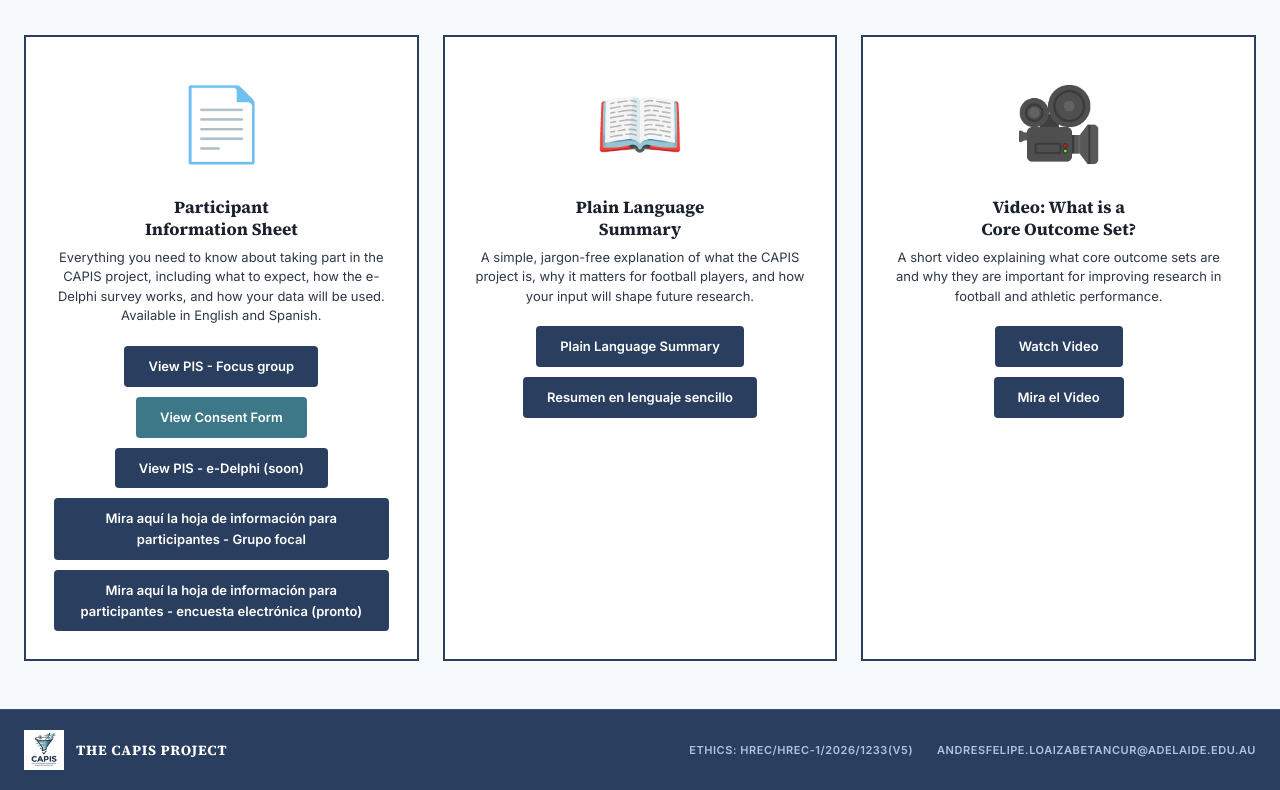
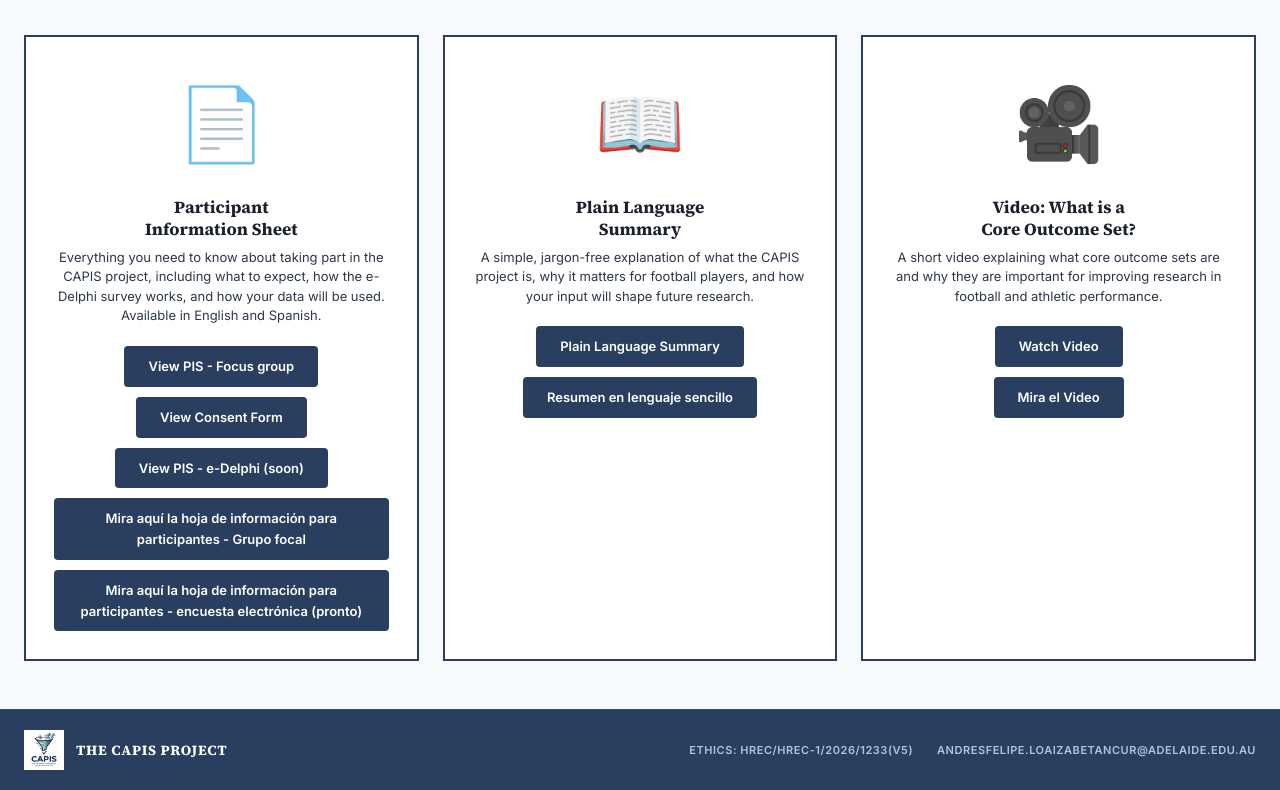
Before and after one commit to LoaizaBetancur/CAPIS-Project-Website, a Next.js app: page /resources/athletes in a window 1280 px wide. Shown: the part 1088-1878 px from the top of the page. Built offline with nearby package versions, Linux system fonts and the light colour scheme.

Commit message:
Fix Consent Form button: side-by-side with PIS, match NAVY color

```diff
--- a/app/resources/athletes/page.tsx
+++ b/app/resources/athletes/page.tsx
@@ -190,6 +190,7 @@ export default function ResourcesForAthletesPage() {
                 Everything you need to know about taking part in the CAPIS project, including what to expect, how the e-Delphi survey works, and how your data will be used. Available in English and Spanish.
               </p>
               <div style={{ display: "flex", flexDirection: "column", gap: "10px", alignItems: "center" }}>
+                <div style={{ display: "flex", gap: "10px", flexWrap: "wrap", justifyContent: "center" }}>
                   <a
                     href="/documents/CAPIS-PIS-e-practitioners.pdf"
                     target="_blank"
@@ -214,7 +215,7 @@ export default function ResourcesForAthletesPage() {
                     style={{
                       display: "inline-block",
                       padding: "10px 24px",
-                    backgroundColor: "#3C7887",
+                      backgroundColor: NAVY,
                       color: "#FFFFFF",
                       textDecoration: "none",
                       fontSize: "13px",
@@ -224,6 +225,7 @@ export default function ResourcesForAthletesPage() {
                   >
                     View Consent Form
                   </a>
+                </div>
                 <a
                   href="/documents/CAPIS-PIS-e-practitioners.pdf"
                   target="_blank"
--- a/app/resources/coaches/page.tsx
+++ b/app/resources/coaches/page.tsx
@@ -181,6 +181,7 @@ export default function ResourcesForCoachesPage() {
                 Everything you need to know about taking part in the CAPIS project, including what to expect, how the e-Delphi survey works, and how your data will be used.
               </p>
               <div style={{ display: "flex", flexDirection: "column", gap: "10px", alignItems: "center" }}>
+                <div style={{ display: "flex", gap: "10px", flexWrap: "wrap", justifyContent: "center" }}>
                   <a
                     href="/documents/CAPIS-PIS-e-practitioners.pdf"
                     target="_blank"
@@ -205,7 +206,7 @@ export default function ResourcesForCoachesPage() {
                     style={{
                       display: "inline-block",
                       padding: "10px 24px",
-                    backgroundColor: "#3C7887",
+                      backgroundColor: NAVY,
                       color: "#FFFFFF",
                       textDecoration: "none",
                       fontSize: "13px",
@@ -215,6 +216,7 @@ export default function ResourcesForCoachesPage() {
                   >
                     View Consent Form
                   </a>
+                </div>
                 <a
                   href="/documents/CAPIS-PIS-e-practitioners.pdf"
                   target="_blank"
--- a/app/resources/practitioners/page.tsx
+++ b/app/resources/practitioners/page.tsx
@@ -181,6 +181,7 @@ export default function ResourcesForCoachesPage() {
                 Everything you need to know about taking part in the CAPIS project, including what to expect, how the e-Delphi survey works, and how your data will be used.
               </p>
               <div style={{ display: "flex", flexDirection: "column", gap: "10px", alignItems: "center" }}>
+                <div style={{ display: "flex", gap: "10px", flexWrap: "wrap", justifyContent: "center" }}>
                   <a
                     href="/documents/CAPIS-PIS-e-practitioners.pdf"
                     target="_blank"
@@ -205,7 +206,7 @@ export default function ResourcesForCoachesPage() {
                     style={{
                       display: "inline-block",
                       padding: "10px 24px",
-                    backgroundColor: "#3C7887",
+                      backgroundColor: NAVY,
                       color: "#FFFFFF",
                       textDecoration: "none",
                       fontSize: "13px",
@@ -215,6 +216,7 @@ export default function ResourcesForCoachesPage() {
                   >
                     View Consent Form
                   </a>
+                </div>
                 <a
                   href="/documents/CAPIS-PIS-e-practitioners.pdf"
                   target="_blank"
--- a/app/resources/researchers & academics/page.tsx
+++ b/app/resources/researchers & academics/page.tsx
@@ -181,6 +181,7 @@ export default function ResourcesForResearchersPage() {
                 Everything you need to know about taking part in the CAPIS project, including what to expect, how the e-Delphi survey works, and how your data will be used.
               </p>
               <div style={{ display: "flex", flexDirection: "column", gap: "10px", alignItems: "center" }}>
+                <div style={{ display: "flex", gap: "10px", flexWrap: "wrap", justifyContent: "center" }}>
                   <a
                     href="/documents/CAPIS-PIS-e-academics.pdf"
                     target="_blank"
@@ -205,7 +206,7 @@ export default function ResourcesForResearchersPage() {
                     style={{
                       display: "inline-block",
                       padding: "10px 24px",
-                    backgroundColor: "#3C7887",
+                      backgroundColor: NAVY,
                       color: "#FFFFFF",
                       textDecoration: "none",
                       fontSize: "13px",
@@ -215,6 +216,7 @@ export default function ResourcesForResearchersPage() {
                   >
                     View Consent Form
                   </a>
+                </div>
                 <a
                   href="/documents/CAPIS-PIS-e-academics.pdf"
                   target="_blank"
```
Lines whose indentation alone changed are shown as unchanged.
